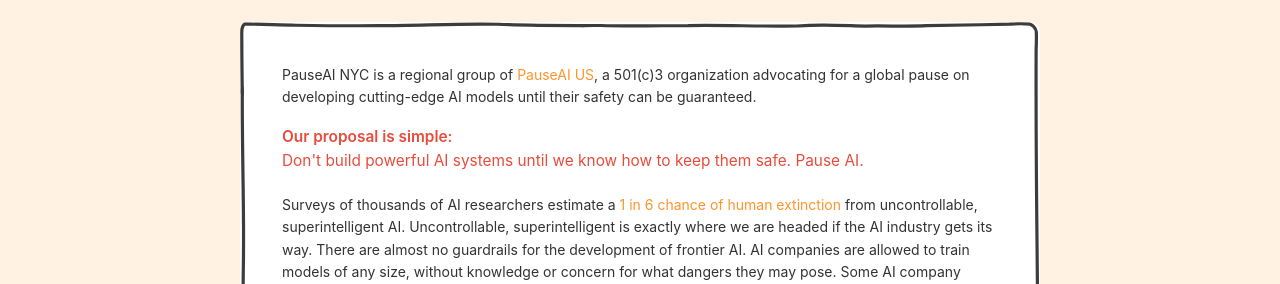
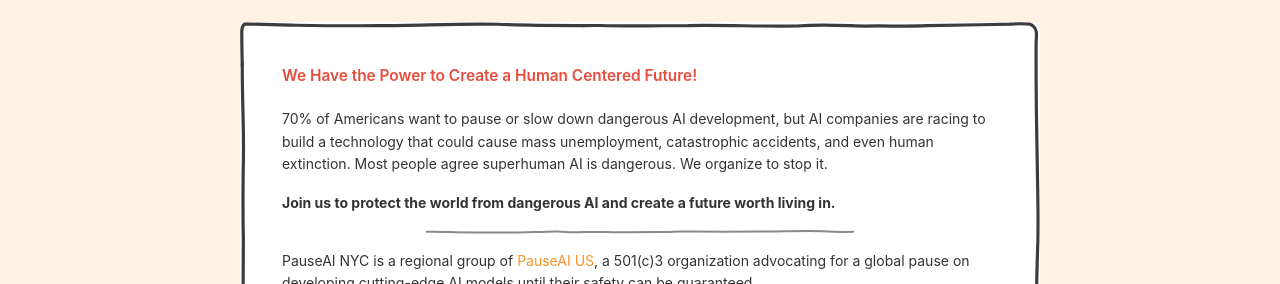
Before and after one commit to pauseainyc/pause-ai-nyc, a Vue app: page / in a window 1280 px wide. Shown: the part 415-699 px from the top of the page. Built offline with nearby package versions, Linux system fonts and the light colour scheme.

Commit message:
Add doodle divider SVG and update homepage content for clarity and engagement

```diff
--- a/src/views/HomeView.vue
+++ b/src/views/HomeView.vue
@@ -13,14 +13,22 @@
     <div class="home-section" id="learn-more">
       <div class="home-section-heading">Or, learn more about our cause</div>
       <div class="content-box">
+        <p class="proposal">
+          <strong>We Have the Power to Create a Human Centered Future!</strong>
+        </p>
+        <p>70% of Americans want to pause or slow down dangerous AI development, but AI companies are racing to build a technology that could cause mass unemployment, catastrophic accidents, and even human extinction. Most people agree superhuman AI is dangerous. We organize to stop it. </p>
+        <p>
+          <strong>Join us to protect the world from dangerous AI and create a future worth living in.</strong>
+        </p>
+        <img class="doodle-divider" src="/icons/doodle-hr.svg" alt="" />
         <p>PauseAI NYC is a regional group of <a href="https://www.pauseai-us.org/" target="_blank" rel="noopener noreferrer">PauseAI US</a>, a 501(c)3 organization advocating for a global pause on developing cutting-edge AI models until their safety can be guaranteed.</p>
-        <p class="proposal">
+        <!-- <p class="proposal">
           <strong>Our proposal is simple:</strong><br>
           Don't build powerful AI systems until we know how to keep them safe. Pause AI.
         </p>
         <p>Surveys of thousands of AI researchers estimate a <a href=https://aiimpacts.org/wp-content/uploads/2024/01/EMBARGOED_-AI-Impacts-Survey-Release-Google-Docs.pdf target="_blank" rel="noopener noreferrer">1 in 6 chance of human extinction</a> from uncontrollable, superintelligent AI. Uncontrollable, superintelligent is exactly where we are headed if the AI industry gets its way. There are almost no guardrails for the development of frontier AI. AI companies are allowed to train models of any size, without knowledge or concern for what dangers they may pose. Some AI company CEOs have admitted there's a chance their technology destroys humanity – but they're willing to roll the dice anyway.</p>
         <p>We advocate international cooperation to ensure that no company or country builds unsafe AI, giving us the time and the democratic oversight necessary to develop frontier AI safely. We suggest regulating the chips that are necessary to train and run the most powerful AI, pausing training runs above a threshold of computing power (<a href=https://drive.google.com/file/d/1LbQgcz_aehcnhFMupCtXqoR-BV5dX5Rv/view target="_blank" rel="noopener noreferrer">read more technical details of how this could work</a>), but there are many draft treaties and mechanism compatible with pause.</p>
-        <p>If we Pause AI, we can enjoy the benefits of the safe AI systems below the Pause threshold while we have the time to work to ensure that it's safe to build even more powerful systems that could be even more beneficial.</p>
+        <p>If we Pause AI, we can enjoy the benefits of the safe AI systems below the Pause threshold while we have the time to work to ensure that it's safe to build even more powerful systems that could be even more beneficial.</p> -->
       </div>
     </div>
   </div>
@@ -86,6 +94,13 @@
   font-weight: 600;
 }
 
+.doodle-divider {
+  display: block;
+  width: 60%;
+  margin: 16px auto;
+  opacity: 0.6;
+}
+
 @media (max-width: 768px) {
   .home-top {
     flex-direction: column;
```
Also changed, not shown: public/icons/doodle-hr.svg (added).
